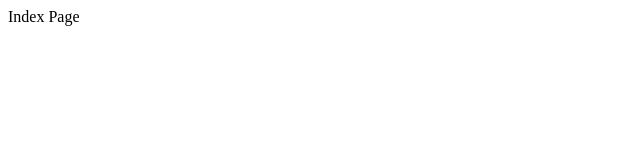
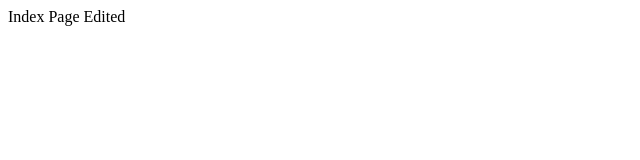
Before and after one commit to codingbashofficial/LearnGit, a plain HTML site: page index.html in a window 1280 px wide. Shown: the full height of the page, 0-640 px from the left. Drawn offline with Linux system fonts and the light colour scheme.

Commit message:
Index page edited

```diff
--- a/index.html
+++ b/index.html
@@ -1,5 +1,5 @@
 <html>
 <body>
-<p>Index Page</p>
+<p>Index Page Edited</p>
 </body>
 </html>
```
